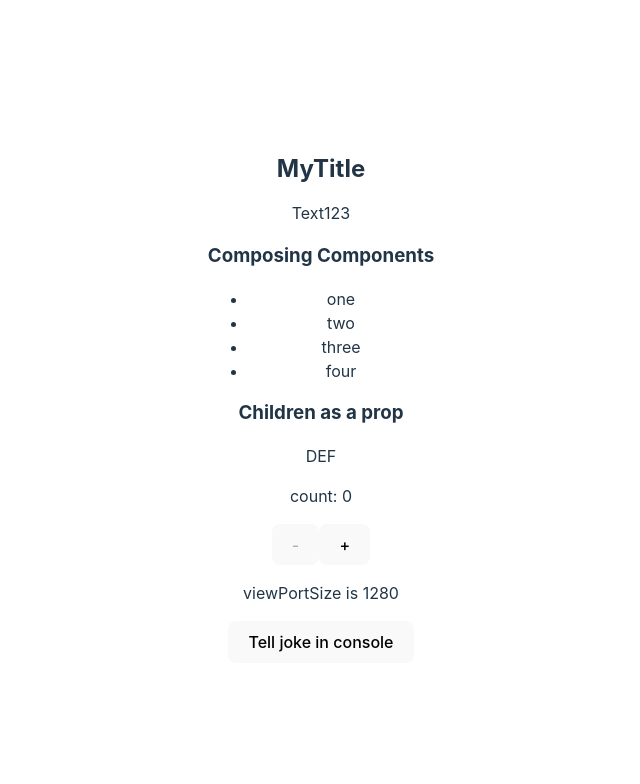
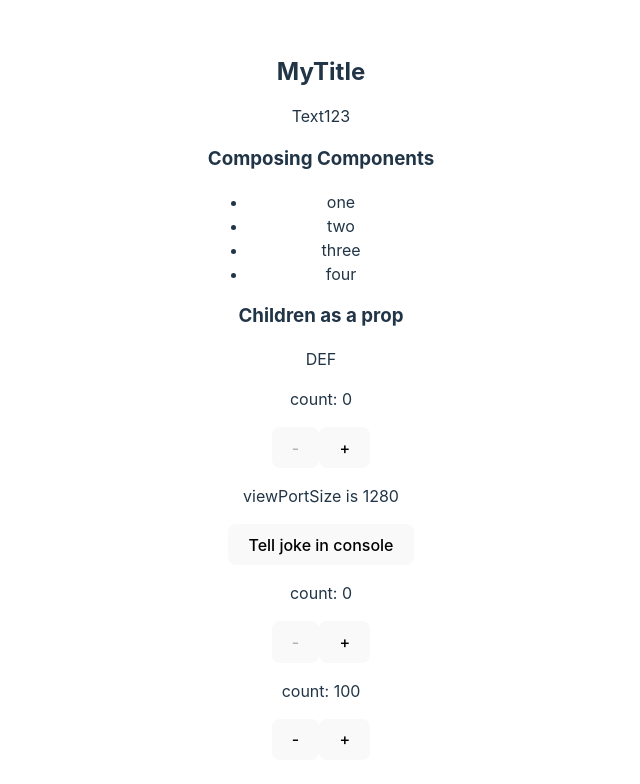
Before and after one commit to sandstorm/React-Workshop-Nov22-Hands-On, a React (Vite) app: page / in a window 1280 px wide. Shown: the top 784 px of the page, without its empty margins (319-959 px from the left). Built offline with nearby package versions, Linux system fonts and the light colour scheme.

Commit message:
HandsOn 4

```diff
--- a/src/App.tsx
+++ b/src/App.tsx
@@ -1,5 +1,6 @@
 import './App.css'
 import Counter from './components/Counter'
+import CounterWithCustomHook from './components/CounterWithCustomHook'
 import HeaderAndText from './components/HeaderAndText'
 import HigherOrderComponent from './components/HigherOrderComponent'
 import MyList from './components/MyList'
@@ -21,6 +22,9 @@ function App() {
       <Counter />
 
       <ResizeDependendComponent />
+
+      <CounterWithCustomHook initialValue={0} />
+      <CounterWithCustomHook initialValue={100} stepSize={10} />
     </div>
   )
 }
--- /dev/null
+++ b/src/components/CounterWithCustomHook.tsx
@@ -0,0 +1,21 @@
+import { memo } from "react"
+import useCounter from "../hooks/useCounter"
+
+type Props = {
+    initialValue: number
+    stepSize?: number
+}
+
+const CounterWithCustomHook = (props: Props) => {
+    const {count, decrement, increment} = useCounter(props.initialValue, props.stepSize)
+
+    return (
+        <div>
+            <p>count: {count}</p>
+            <button disabled={count <= 0} onClick={decrement}>-</button>
+            <button onClick={increment}>+</button>
+        </div>
+    )
+}
+
+export default memo(CounterWithCustomHook)
--- /dev/null
+++ b/src/hooks/useCounter.tsx
@@ -0,0 +1,17 @@
+import { useMemo, useState } from "react"
+
+const useCounter = (initialValue: number, stepSize: number = 1) => {
+    const [count, setCount] = useState(initialValue)
+
+    // only re-create increment and decrement functions if stepSize changes
+    const decrement = useMemo(() => () => setCount(c => c - stepSize), [stepSize])
+    const increment = useMemo(() => () => setCount(c => c + stepSize), [stepSize])
+
+    return {
+        count,
+        decrement,
+        increment,
+    }
+}
+
+export default useCounter
```
